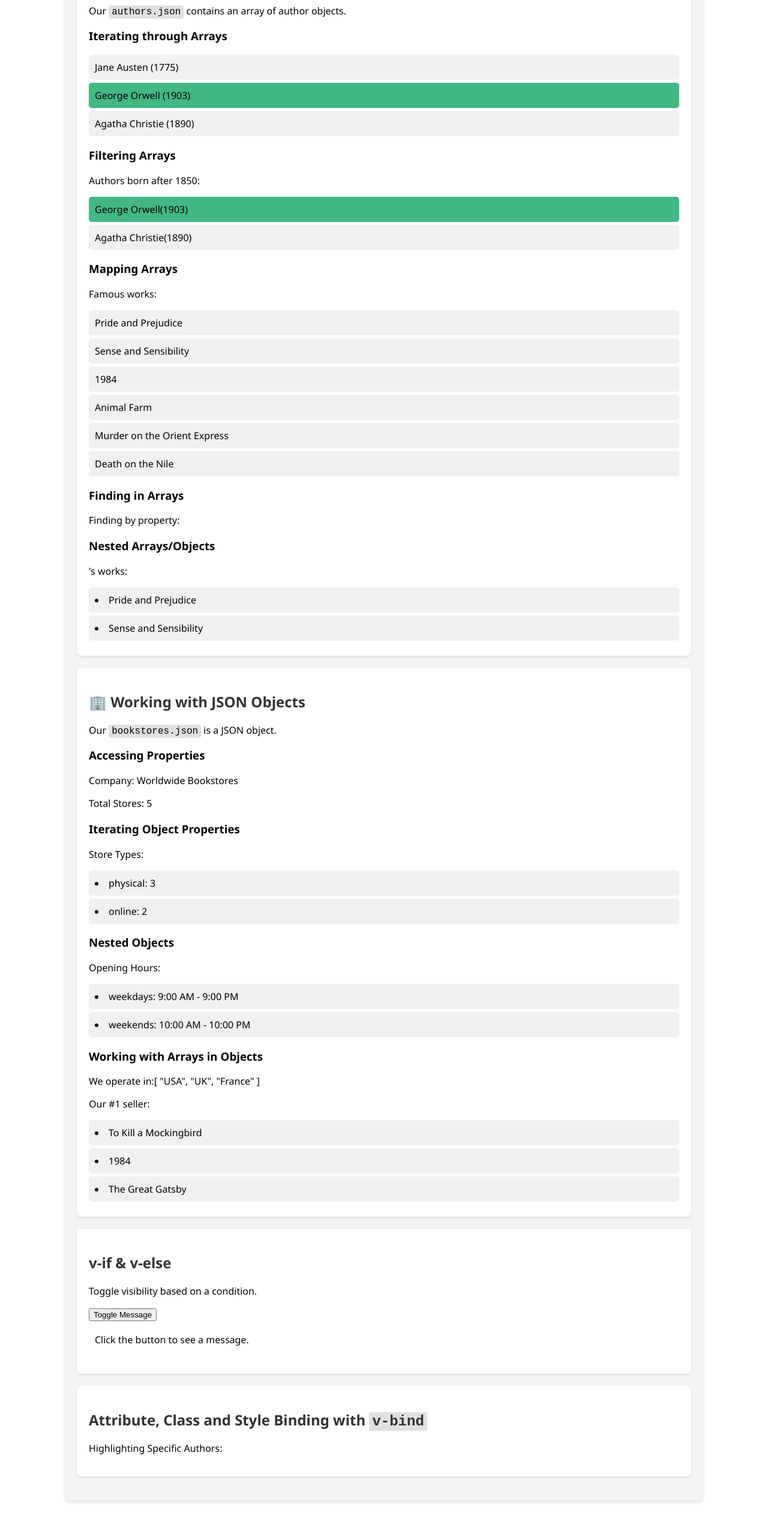
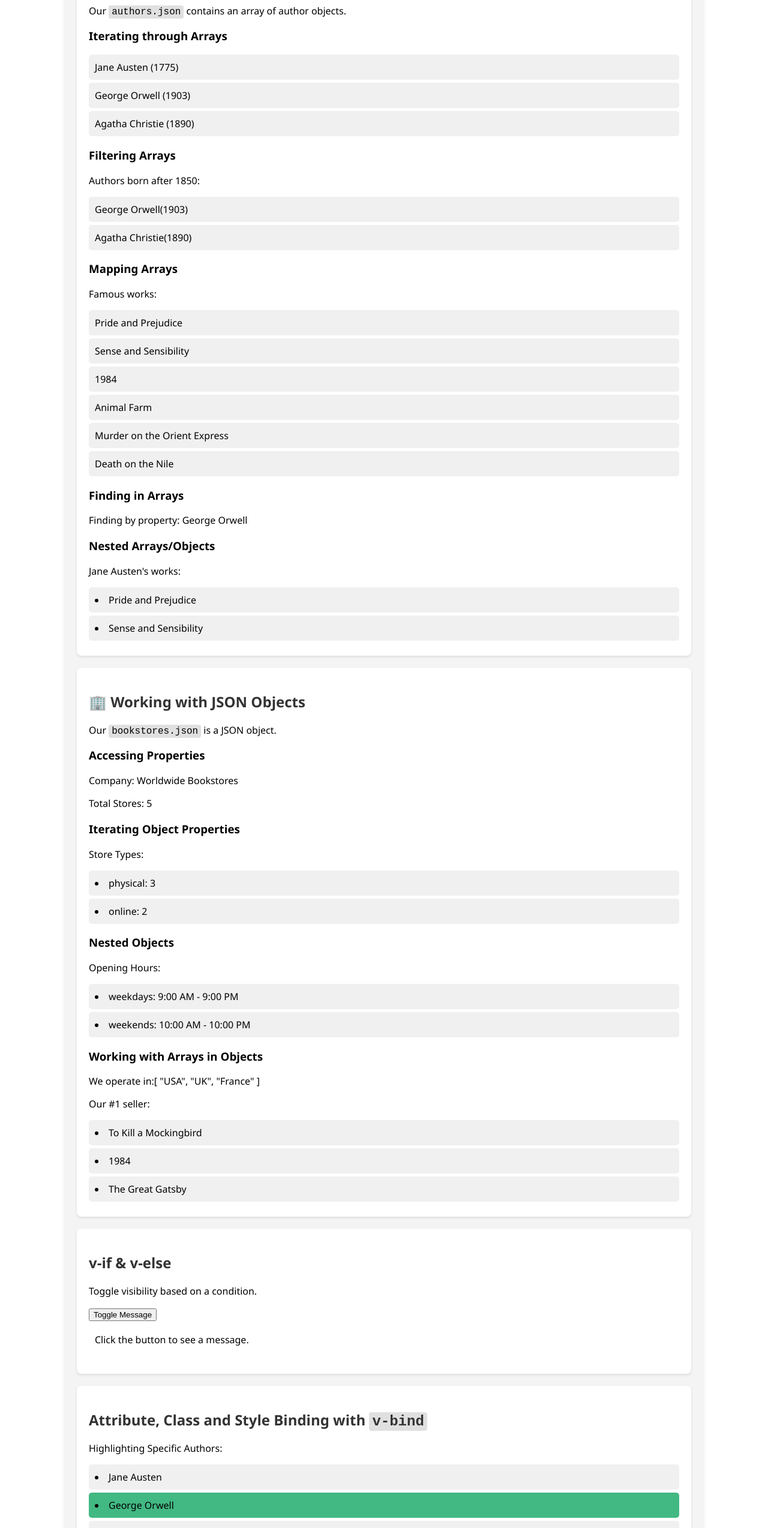
Before and after one commit to suey147/FIT5032, a Vue app: page / in a window 1280 px wide. Shown: the part 200-2747 px from the top of the page at 60% size. Before the commit the page ends 2709 px from the top, so only its background shows below. Built offline with nearby package versions, Linux system fonts and the light colour scheme.

Commit message:
return first of array task 8 and highlight in new list

```diff
--- a/src/components/JSON.vue
+++ b/src/components/JSON.vue
@@ -12,7 +12,7 @@
       <!-- Activity 6: Render a list containing author names and their birth years. Hint: Make use of the v-for directive to iterate through the array of authors. -->
       <!-- TODO: CODE TO RENDER LIST OF AUTHORS HERE -->
       <ul>
-        <li v-for="author in authors" :key="author.id" :class="{highlight: author.id == highlightAuthorId}">
+        <li v-for="author in authors" :key="author.id">
           {{ author.name }} ({{ author.birthYear }})
         </li>
       </ul>
@@ -21,7 +21,7 @@
       <p>Authors born after 1850:</p>
       <!-- TODO: CODE TO RENDER LIST OF AUTHORS HERE -->
       <ul>
-        <li v-for="author in modernAuthors" :key="author.id" :class="{highlight: author.id == highlightAuthorId}">
+        <li v-for="author in modernAuthors" :key="author.id">
           {{ author.name }}({{ author.birthYear }})
         </li>
       </ul>
@@ -42,9 +42,9 @@
       <p>{{ austen?.name }}'s works:</p>
       <!-- Activity 9: Render a list of Austen's works. Hint: Use the v-for directive to iterate through the array of authors that you have filtered out. -->
       <!-- TODO: CODE TO RENDER LIST OF AUSTEN'S WORKS HERE -->
-      <li v-for="work in austen.flatMap((works) => works.famousWorks.map((work) => work.title))" :key="work">
-          {{ work}}
-        </li>
+      <li v-for="work in austen.famousWorks" :key="work">
+          {{ work.title}}
+      </li>
     </section>
 
     <section class="lab-section">
@@ -105,6 +105,9 @@
     <section class="lab-section">
       <h2>Attribute, Class and Style Binding with <code>v-bind</code></h2>
       <p>Highlighting Specific Authors:</p>
+      <li v-for="author in authors" :key="author" :class="{highlight: author.id == highlightAuthorId}">
+        {{ author.name }}
+      </li>
     </section>
   </div>
 </template>
@@ -133,14 +136,14 @@ const allFamousWorks = computed(() => {
 // Activity 4: Find author by name
 const orwell = computed(() => {
   // TODO: CODE TO FIND AUTHOR BY NAME HERE
-  return authors.filter((author) => author.name === 'George Orwell')
+  return authors.filter((author) => author.name === 'George Orwell')[0]
 });
 
 // Activity 5: Find author by ID
 const austen = computed(() => {
   // TODO: CODE TO FIND AUTHOR BY ID HERE
   // return authors.flatMap((author) => author.filter((auth) => work.title))
-  return authors.filter((author) => author.id == 1)
+  return authors.filter((author) => author.id == 1)[0]
 })
 
 const highlightAuthorId = 2
```
